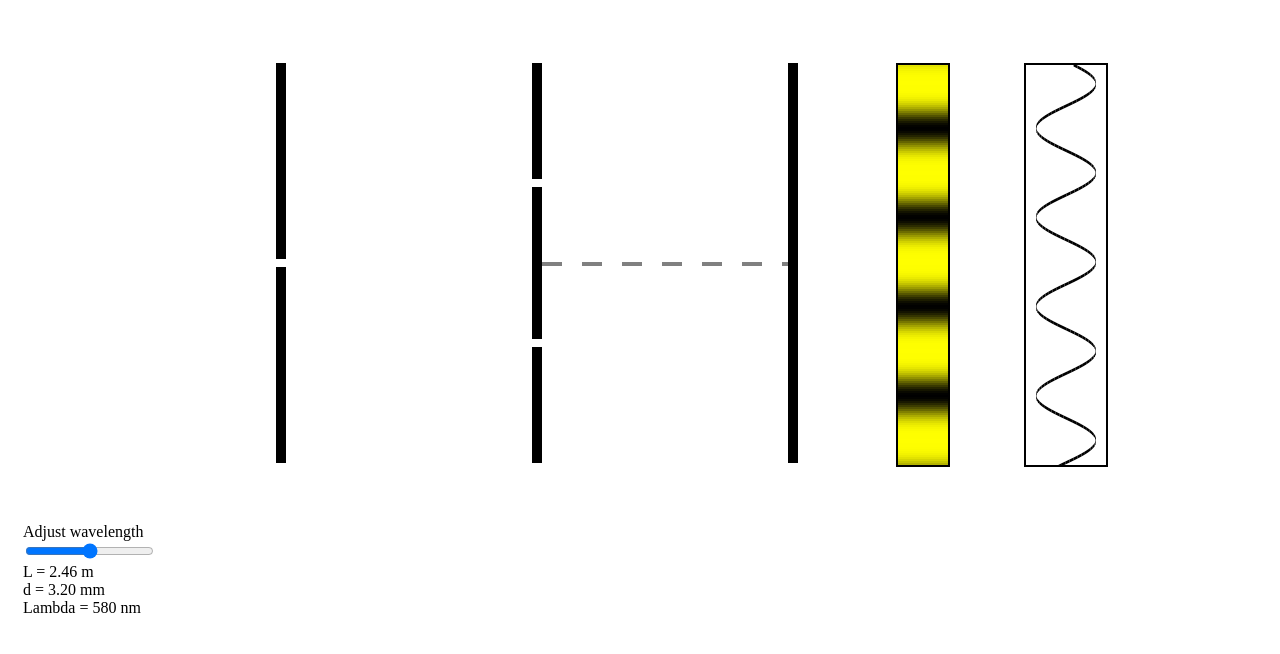
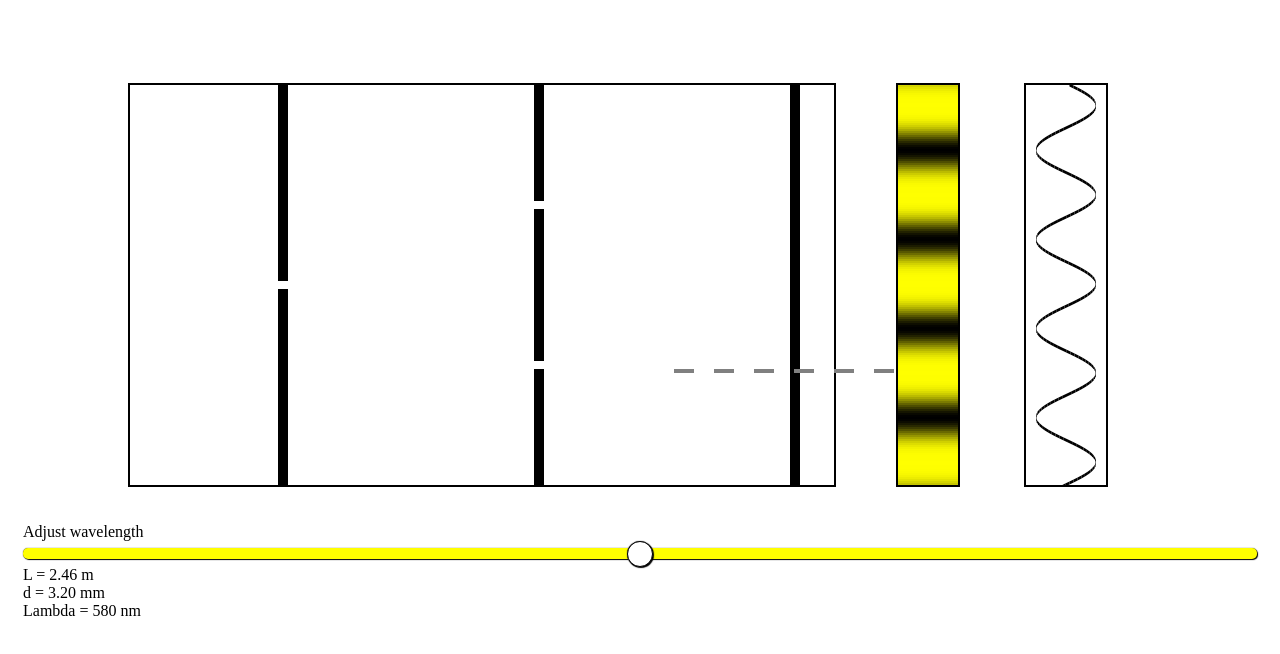
Before and after one commit to sunDalik/Interference-simulator, a plain HTML site: page index.html in a window 1280 px wide. Drawn offline with Linux system fonts and the light colour scheme.

Commit message:
fancy range

```diff
--- a/double-slit.js
+++ b/double-slit.js
@@ -13,7 +13,6 @@ window.addEventListener('DOMContentLoaded', () => {
     makeSlitDraggable(document.getElementById("top-slit_dragger"));
     makeSlitDraggable(document.getElementById("bottom-slit_dragger"));
     document.getElementById('lambda-slider').addEventListener('input', () => {
-        changeInfo();
         redraw();
     });
     document.getElementById("two-slits").addEventListener("mouseover", e => {
@@ -196,6 +195,7 @@ function redraw() {
     drawCentralLine();
     drawInterferencePlot();
     drawInterferencePattern();
+    document.getElementById('lambda-slider').style.setProperty('--customBG', getColorByWavelength(getLambdaNM()));
 }
 
 function getSlitsCenter() {
--- a/index.html
+++ b/index.html
@@ -8,6 +8,7 @@
 </head>
 
 <body>
+<div class="simulation">
     <div class="schema">
         <svg xmlns="http://www.w3.org/2000/svg" id="light-source" width="50px" height="400px"
              viewBox="0 0 100 100" preserveAspectRatio="none">
@@ -18,28 +19,31 @@
             <rect id="top-slit" x="0" y="116" height="8" width="100" fill="white"></rect>
             <circle id="top-slit_dragger" class="slit-draggers" cx="25" cy="120" r="20" fill="rgba(0,0,0,0)"></circle>
             <rect id="bottom-slit" x="0" y="276" height="8" width="100" fill="white"></rect>
-        <circle id="bottom-slit_dragger" class="slit-draggers" cx="25" cy="280" r="20" fill="rgba(0,0,0,0)"></circle>
+            <circle id="bottom-slit_dragger" class="slit-draggers" cx="25" cy="280" r="20"
+                    fill="rgba(0,0,0,0)"></circle>
         </svg>
         <svg xmlns="http://www.w3.org/2000/svg" id="screen" width="50px" height="400px"
              viewBox="0 0 100 100" preserveAspectRatio="none">
             <path d="M 40,0 v 100 h 20 v -100 Z" fill="black"></path>
-
-    </svg>
-    <svg xmlns="http://www.w3.org/2000/svg" id="interference-pattern" width="50px" height="400px"
-         viewBox="0 0 100 100" preserveAspectRatio="none">
-    </svg>
-    <svg xmlns="http://www.w3.org/2000/svg" id="interference-graph" width="60px" height="400px"
-         viewBox="0 0 100 100" preserveAspectRatio="none">
         </svg>
         <svg xmlns="http://www.w3.org/2000/svg" id="central-line" height="4px">
             <line id="central-line__line" stroke-dasharray="20" stroke-width="4" x1="0" y1="2" x2="0" y2="2"
                   stroke="gray"></line>
         </svg>
     </div>
+    <div>
+        <svg xmlns="http://www.w3.org/2000/svg" id="interference-pattern" width="60px" height="400px"
+             viewBox="0 0 100 100" preserveAspectRatio="none">
+        </svg>
+        <svg xmlns="http://www.w3.org/2000/svg" id="interference-graph" width="60px" height="400px"
+             viewBox="0 0 100 100" preserveAspectRatio="none">
+        </svg>
+    </div>
+</div>
 <div class="info">
     <label>
         Adjust wavelength <br>
-        <input id="lambda-slider" type="range" min="380" max="780">
+        <input id="lambda-slider" type="range" class="customRange" min="380" max="780">
     </label>
     <div> L = <span id="L"></span></div>
     <div> d = <span id="d"></span></div>
--- /dev/null
+++ b/range.css
@@ -0,0 +1,52 @@
+/* made by danielstern.ca/range.css and tweaked by me*/
+
+.customRange {
+    -webkit-appearance: none;
+    width: 100%;
+    margin: 7px 0;
+    --customBG: white
+}
+
+.customRange:focus {
+    outline: none;
+}
+
+.customRange::-webkit-slider-runnable-track {
+    width: 100%;
+    height: 11px;
+    cursor: pointer;
+    box-shadow: 1px 1px 1px black, 0 0 1px black;
+    border-radius: 5px;
+    background: var(--customBG);
+}
+
+.customRange::-webkit-slider-thumb {
+    box-shadow: 1px 1px 1px black, 0 0 1px black;
+    border: 1px solid black;
+    height: 26px;
+    width: 26px;
+    border-radius: 15px;
+    background: white;
+    cursor: pointer;
+    -webkit-appearance: none;
+    margin-top: -7.5px;
+}
+
+.customRange::-moz-range-track {
+    width: 100%;
+    height: 11px;
+    cursor: pointer;
+    box-shadow: 1px 1px 1px black, 0 0 1px black;
+    border-radius: 5px;
+    background: var(--customBG);
+}
+
+.customRange::-moz-range-thumb {
+    box-shadow: 1px 1px 1px black, 0 0 1px black;
+    border: 1px solid black;
+    height: 26px;
+    width: 26px;
+    border-radius: 15px;
+    background: white;
+    cursor: pointer;
+}
--- a/styles.css
+++ b/styles.css
@@ -1,4 +1,5 @@
 @import "flexes.css";
+@import "range.css";
 
 body {
     padding: 15px;
@@ -8,25 +9,33 @@ body {
     margin-top: 200px;
 }
 
-.schema {
-    margin-top: 40px;
+.simulation {
+    margin-top: 60px;
 }
 
-.schema svg {
+.simulation svg {
     position: absolute;
     cursor: move;
 }
 
+.schema{
+    border: 2px solid black;
+    position: absolute;
+    left: 10vw;
+    width: 55vw;
+    height: 400px;
+}
+
 #light-source {
-    left: 20vw;
+    left: 10vw;
 }
 
 #two-slits, #two-slits_draggers {
-    left: 40vw;
+    left: 30vw;
 }
 
 #screen {
-    left: 60vw;
+    left: 50vw;
 }
 
 #interference-pattern {
```
Lines whose indentation alone changed are shown as unchanged.
